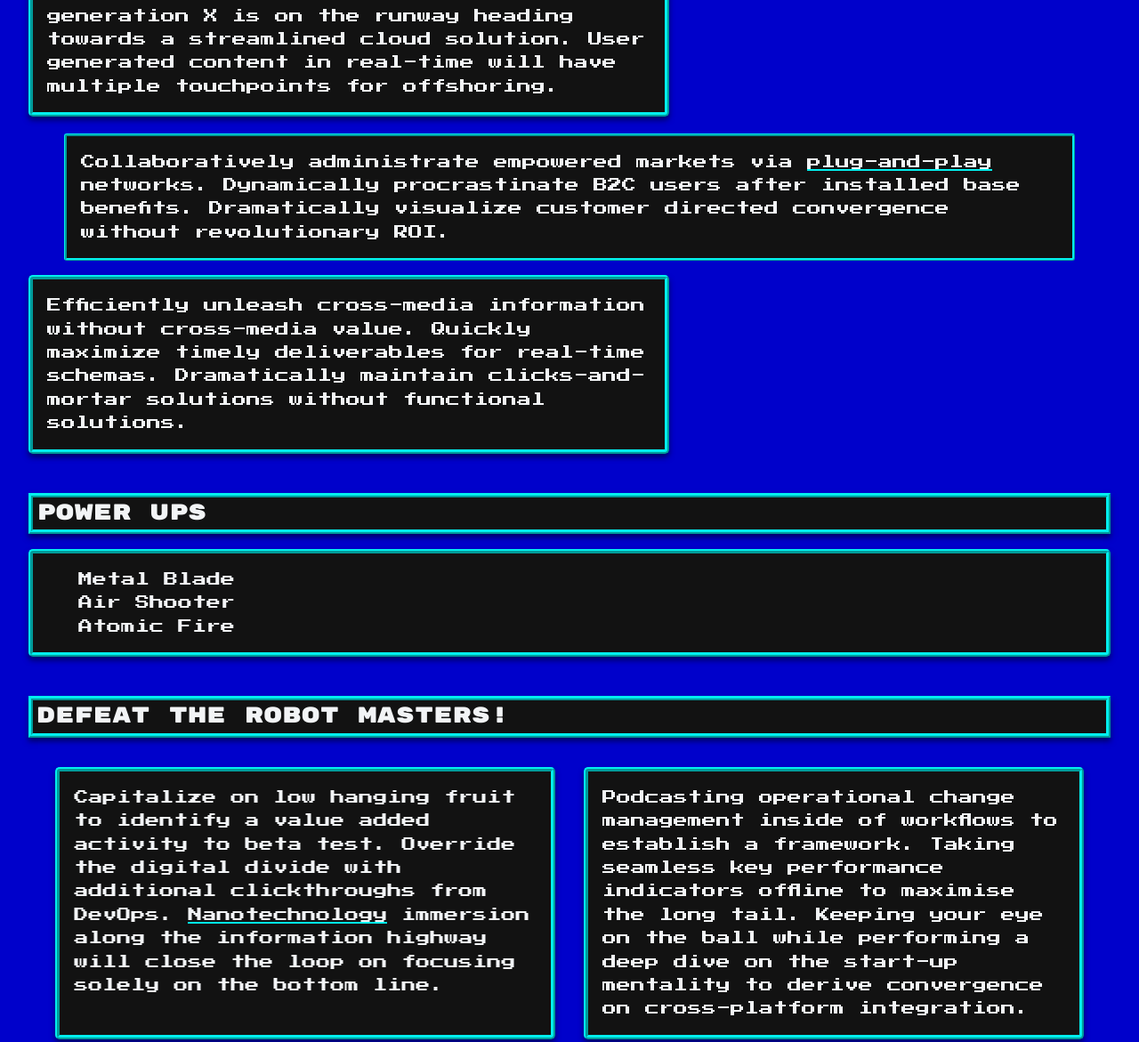
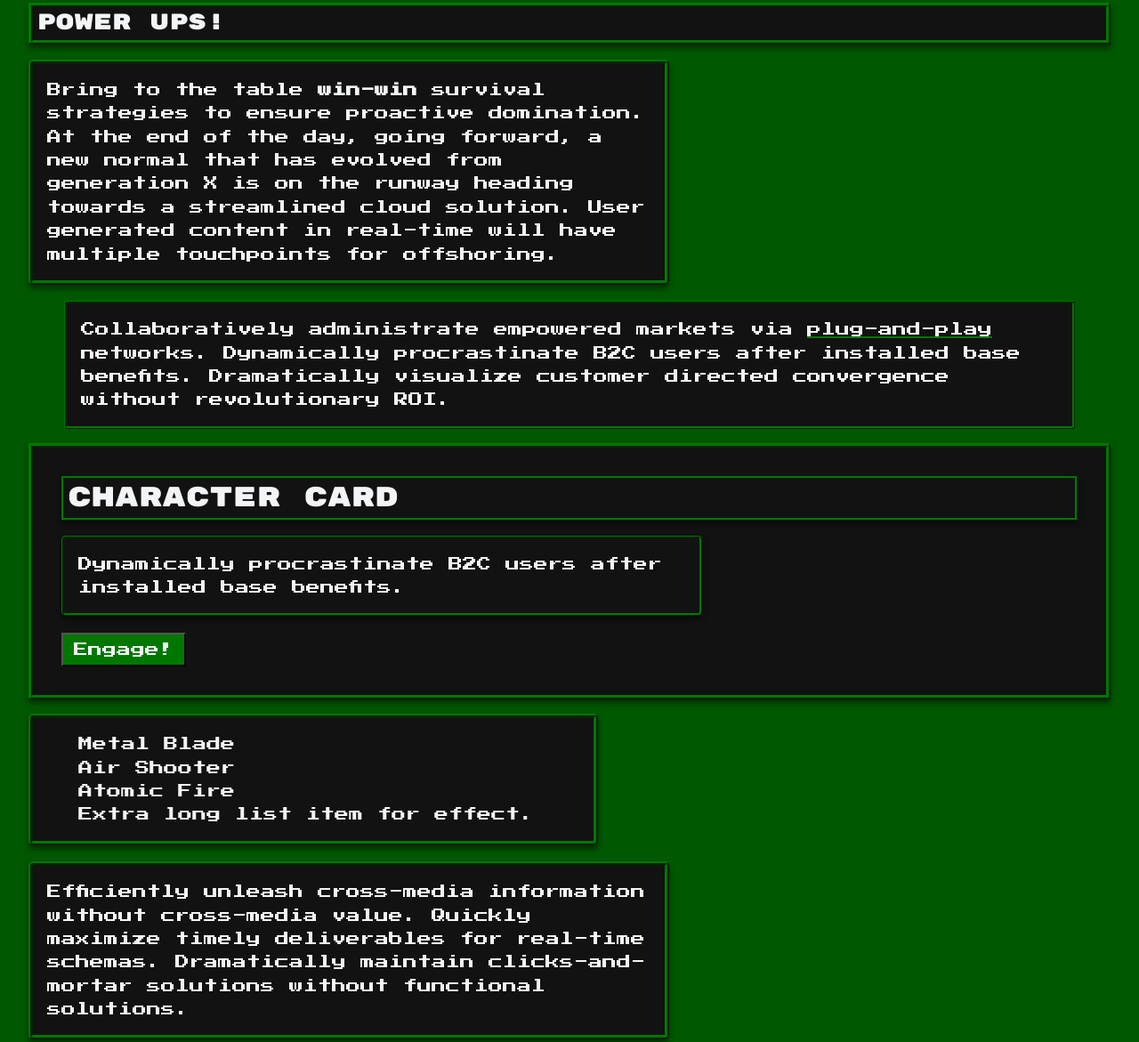
Before and after one commit to johnbarhorst/css-system, a website built with Parcel: page index.html in a window 1280 px wide. Shown: the part 671-1842 px from the top of the page at 89% size. Built offline with nearby package versions, Linux system fonts and the light colour scheme; files whose address does not match are found by name.

Commit message:
bubble man theme w/ authentic nes colors

```diff
--- a/css/style.css
+++ b/css/style.css
@@ -9,19 +9,25 @@
   --lightGrey: #f2f4f6;
   --red: #e62e2e;
   --yellow: #fde24f;
-  /* Mega Man Palette */
+  /**** Palette ****/
+  /* Mega Man */
   --tan: #edc99f;
-  --lightBlue: #02efee;
-  --blue: #0400f8;
-  --darkerBlue: #0001cb;
-  --darkestBlue: #01017c;
+  --megaLightBlue: #00FCFC;
+  --megaBlue: #0058F8;
+  --megaDarkBlue: #0000FC;
+  --megaDarkestBlue: #0000BC;
+  /* Bubble Man */
+  --bubbleLightGreen: #58D854;
+  --bubbleGreen: #007800;
+  --bubbleDarkGreen: #005800;
+  --bubbleSlate: #82a4c7;
+  --bubbleBlueGrey: #6888FC;
   /* Define colors intentions */
-  --bodyBackground: var(--darkerBlue);
+  --bodyBackground: var(--megaDarkBlue);
   --elementBackground: var(--black);
-  --itemBackground: var(--darkestBlue);
+  --itemBackground: var(--megaDarkestBlue);
   --lightBackground: var(--lightGrey);
   --textColor: var(--lightGrey);
-  --danger: var(--red);
   /* Fonty McFontFace */
   --headingFont: 'Rubik Mono One', sans-serif;
   --textFont: 'Press Start 2P', sans-serif;
@@ -34,11 +40,11 @@
   --textSmall: 0.8em;
   /* Utility Variables */
   --boxShadow: 0px 4px 6px 0 rgba(0, 0, 0, 0.5);
-  --border-small: 3px ridge var(--lightBlue);
-  --border-large: 5px ridge var(--lightBlue);
   /* Spacing */
   --containerPadding: 2.5%;
   --headerHeight: 4rem;
+  --padSmall: 1rem;
+  --padMed: 2rem;
 }
 
 *, *:before, *:after {
@@ -57,6 +63,11 @@ html {
 /*16px*/
 
 body {
+  --borderColor: var(--megaLightBlue);
+  --border-small: 3px ridge var(--borderColor);
+  --border-large: 5px ridge var(--borderColor);
+  --buttonColor: var(--itemBackground);
+  --danger: var(--red);
   font-family: var(--textFont);
   font-weight: 400;
   line-height: 1.65;
@@ -136,7 +147,7 @@ p, form, hr, ul, ol {
   box-shadow: var(--boxShadow);
   max-width: 45em;
   margin-bottom: 1.15rem;
-  padding: 1rem;
+  padding: var(--padSmall);
 }
 
 form {
@@ -167,7 +178,6 @@ textarea {
 }
 
 button {
-  --buttonColor: var(--itemBackground);
   --buttonText: var(--textColor);
   background: var(--buttonColor);
   color: var(--buttonText);
@@ -190,11 +200,11 @@ a {
 }
 
 p a, blockquote a, a:hover {
-  border-bottom: solid 2px var(--lightBlue);
+  border-bottom: solid 2px var(--borderColor);
 }
 
 ul, ol {
-  max-width: initial;
+  max-width: 40rem;
 }
 
 ul li {
@@ -208,14 +218,14 @@ ul li:before {
   width: 1.2rem;
   background-image: url('../img/mm1up.png');
   background-size: contain;
-  margin-right: 1rem;
+  margin-right: var(--padSmall);
 }
 
 blockquote {
   background: var(--elementBackground);
   border: var(--border-small);
   border-radius: 3px;
-  padding: 1rem;
+  padding: var(--padSmall);
 }
 
 ol {
@@ -268,6 +278,38 @@ hr {
   margin: 0;
 }
 
+.card {
+  background: var(--elementBackground);
+  border: var(--border-large);
+  box-shadow: var(--boxShadow);
+  padding: 2rem;
+}
+
+.card>*:first-child {
+  margin-top: 0;
+}
+
+.card>*:last-child {
+  margin-bottom: 0;
+}
+
+.card>*:not(button) {
+  border: var(--border-small);
+}
+
+.theme--bubble {
+  /* --bubbleGreen: #007800;
+  --bubbleDarkGreen: #005800;
+  --bubbleSlate: #82a4c7;
+  --bubbleBlueGrey: #6888FC; */
+  --bodyBackground: var(--bubbleDarkGreen);
+  --elementBackground: var(--black);
+  --itemBackground: var(--bubbleGreen);
+  --lightBackground: var(--lightGrey);
+  --textColor: var(--lightGrey);
+  --borderColor: var(--bubbleGreen);
+}
+
 /* Media Queries */
 
 @media only screen and (min-width: 850px) {
--- a/index.html
+++ b/index.html
@@ -23,7 +23,7 @@
     <meta name="theme-color" content="#fafafa">
   </head>
 
-  <body>
+  <body class="theme--bubble">
     <header>
       <h1 class="logo">Mega Man 2</h1>
       <nav>
@@ -39,7 +39,8 @@
         the
         holistic world view of disruptive innovation via workplace diversity and empowerment.</p>
       <h2>Save Humanity!</h2>
-
+      <h3>Stop Dr Wily!</h3>
+      <h4>Power ups!</h4>
       <p>Bring to the table <strong>win-win</strong> survival strategies to ensure proactive domination. At the end of
         the
         day, going
@@ -52,16 +53,22 @@
         revolutionary
         ROI.</blockquote>
 
+      <div class="card">
+        <h3>Character Card</h3>
+        <p>Dynamically procrastinate B2C users after installed base benefits.</p>
+        <button>Engage!</button>
+      </div>
+
+      <ul>
+        <li>Metal Blade</li>
+        <li>Air Shooter</li>
+        <li>Atomic Fire</li>
+        <li>Extra long list item for effect.</li>
+      </ul>
       <p>Efficiently unleash cross-media information without cross-media value. Quickly maximize timely deliverables
         for
         real-time schemas.
         Dramatically maintain clicks-and-mortar solutions without functional solutions.</p>
-      <h4>Power ups</h4>
-      <ul>
-        <li>Metal Blade</li>
-        <li>Air Shooter</li>
-        <li>Atomic Fire</li>
-      </ul>
 
       <h4>Defeat the Robot Masters!</h4>
       <div class="grid layout">
```
